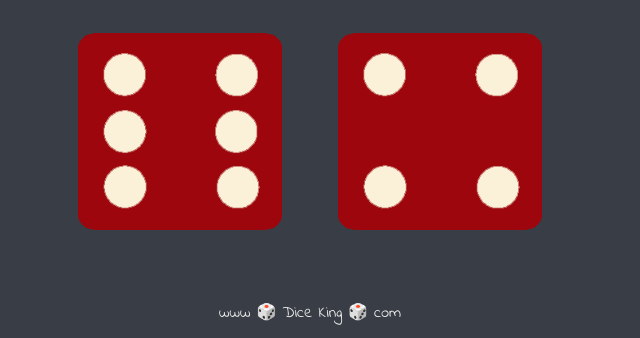
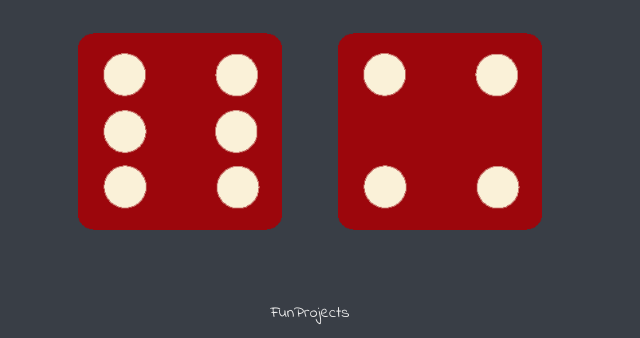
Before and after one commit to Sankalpmach/DiceFlip, a plain HTML site: page index.html in a window 1280 px wide. Shown: the part 462-800 px from the top of the page, without its empty margins (330-970 px from the left). Drawn offline with Linux system fonts and the light colour scheme.

Commit message:
Update index.html

```diff
--- a/index.html
+++ b/index.html
@@ -28,6 +28,6 @@
   </body>
 
   <footer>
-    www 🎲 Dice King 🎲 com
+   FunProjects
   </footer>
 </html>
```
